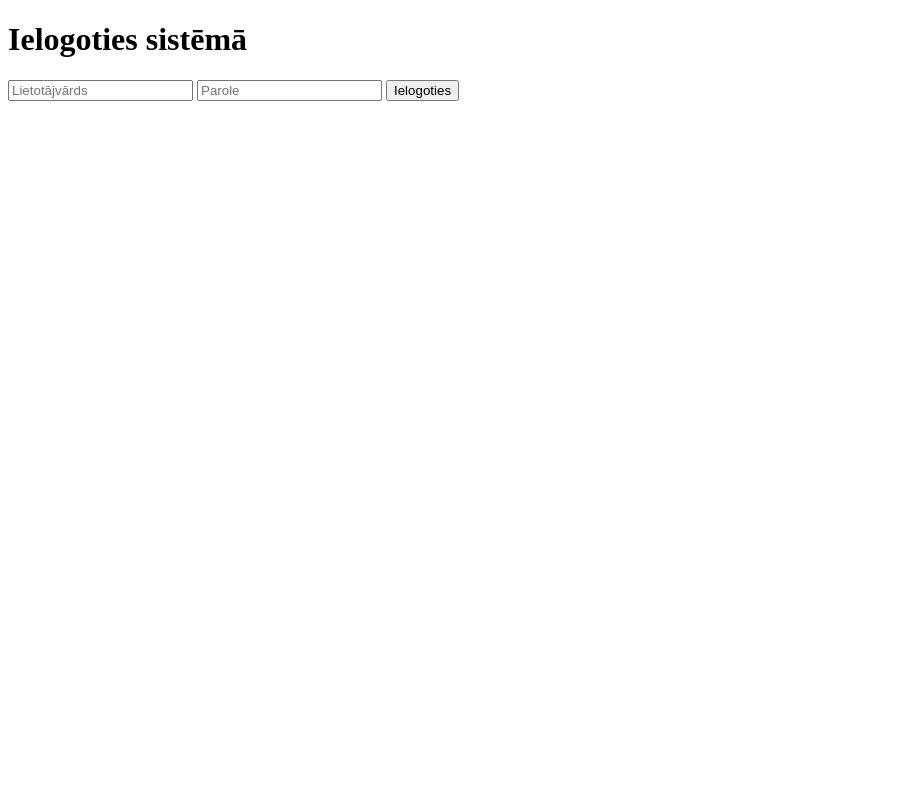
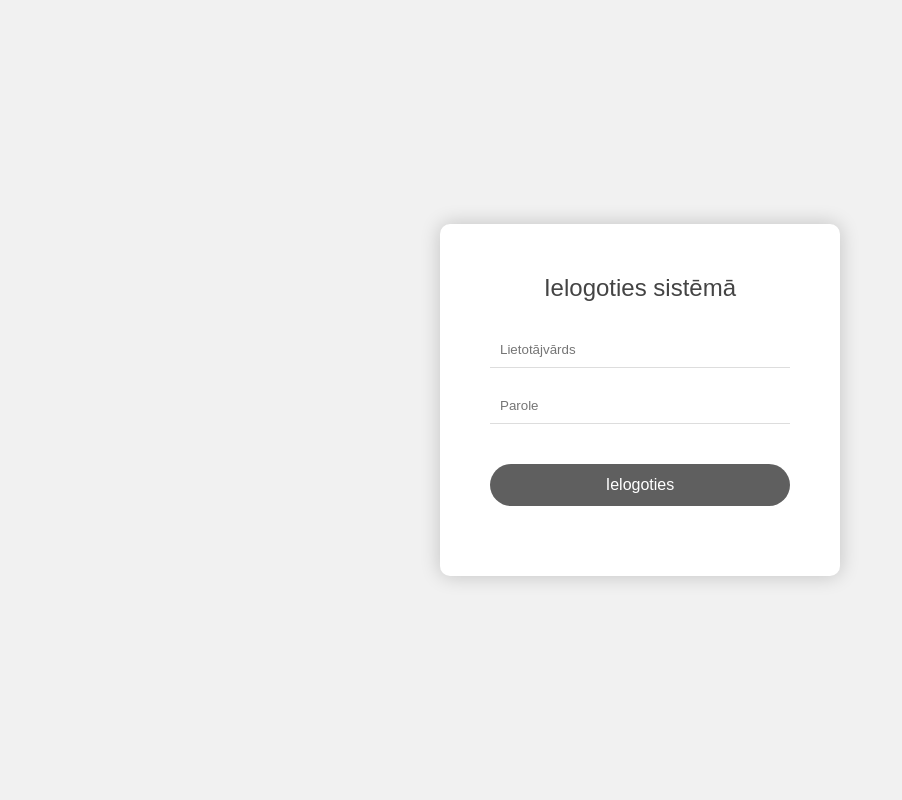
Before and after one commit to TweetLV/Vevers_Kokapstrades_Uznemums, a PHP site: page /PHP-HTML/login.php in a window 1280 px wide. Shown: the whole page, without its empty margins (0-902 px from the left). Run offline with PHP 8.4, Linux system fonts and the light colour scheme.

Commit message:
login lapas sakuma dizains&sakumlapas uzlabojumi

```diff
--- a/CSS/login.css
+++ b/CSS/login.css
@@ -0,0 +1,73 @@
+* {
+    box-sizing: border-box;
+  }
+
+  body {
+    background: #f1f1f1;
+    font-family: Arial, Helvetica, sans-serif;
+    margin: 0;
+  }
+
+  .container {
+    display: flex;
+    align-items: center;
+    justify-content: center;
+    min-height: 100vh;
+  }
+
+  .form-container {
+    background: #fff;
+    border-radius: 10px;
+    box-shadow: 0px 0px 20px 0px rgba(0, 0, 0, 0.2);
+    display: flex;
+    flex-direction: column;
+    padding: 50px;
+    width: 100%;
+    max-width: 400px;
+  }
+
+  h1 {
+    color: #444;
+    font-size: 24px;
+    font-weight: 500;
+    margin: 0 0 30px 0;
+    text-align: center;
+  }
+
+  input {
+    border: none;
+    border-bottom: 1px solid #ddd;
+    margin-bottom: 20px;
+    outline: none;
+    padding: 10px;
+    transition: all 0.3s ease-in-out;
+    width: 100%;
+  }
+
+  input:focus {
+    border-bottom: 2px solid #5f5f5f;
+  }
+
+  input[type="submit"] {
+    background: #5f5f5f;
+    border: none;
+    border-radius: 25px;
+    color: #fff;
+    cursor: pointer;
+    font-size: 16px;
+    font-weight: 500;
+    margin-top: 20px;
+    padding: 12px;
+    transition: all 0.3s ease-in-out;
+    width: 100%;
+  }
+
+  input[type="submit"]:hover {
+    background: #444;
+  }
+
+  @media (min-width: 768px) {
+    .container {
+      padding: 50px;
+    }
+  }
--- a/PHP-HTML/header.php
+++ b/PHP-HTML/header.php
@@ -10,6 +10,7 @@
         <title>Kokapstrādes uzņēmums</title>
     </head>
     <body>
+        <section>
         <header>
         <nav class="navbar">
             <a href="index.php" class="<?php echo ($page == "sakums" ? "active" : ""); ?>"><img src="../Atteli/logo.png" alt="Logo"></a>
@@ -44,3 +45,4 @@
     </nav>
 
              </header>
+        </section>
--- a/PHP-HTML/index.php
+++ b/PHP-HTML/index.php
@@ -4,6 +4,7 @@ require "header.php";
 
 if(isset($_SESSION['username'])){
 ?>
+<section>
 <div class="nosaukums">
   <h1>SIA "Uzņemuma nosaukums"<h1>
 </div>
@@ -12,6 +13,7 @@ if(isset($_SESSION['username'])){
  <a href="zagmateriali.php"> <img class="bilde" src="../Atteli/sakums3.jpg"></a>
  <a href="kurinamais.php"> <img class="bilde" src="../Atteli/sakums1.jpg"></a>
 </div>
+</section>
 <?php
 }else{
     header("Refresh:0; url=login.php");
```
Also changed, not shown: CSS/main.css (+7 -5 lines).
